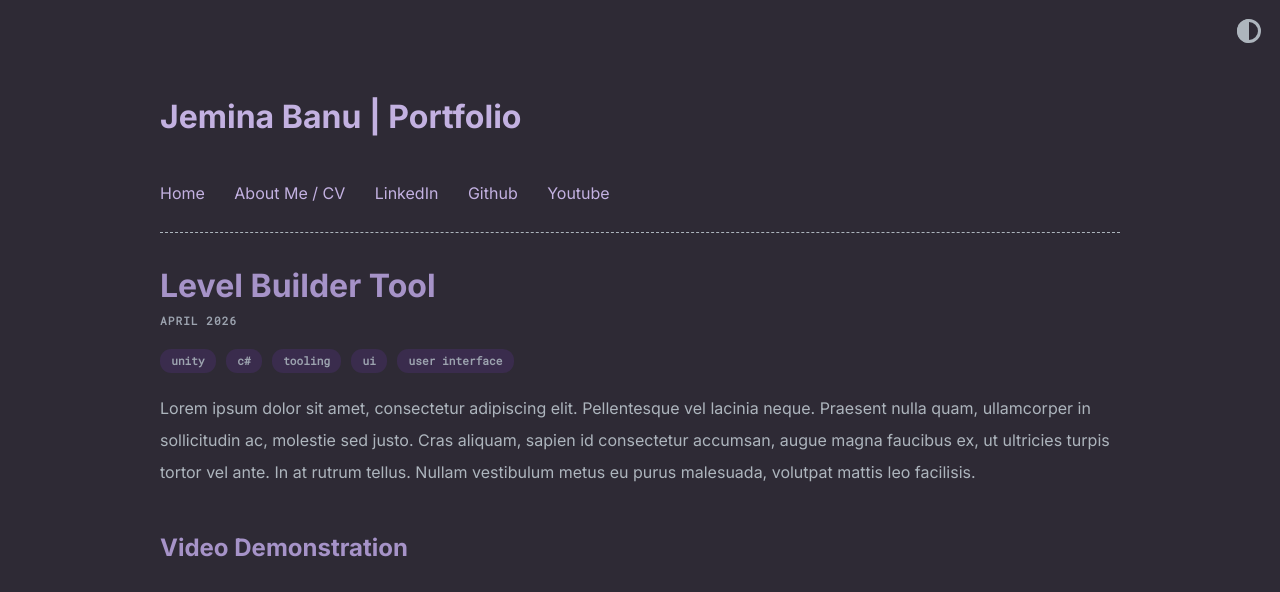
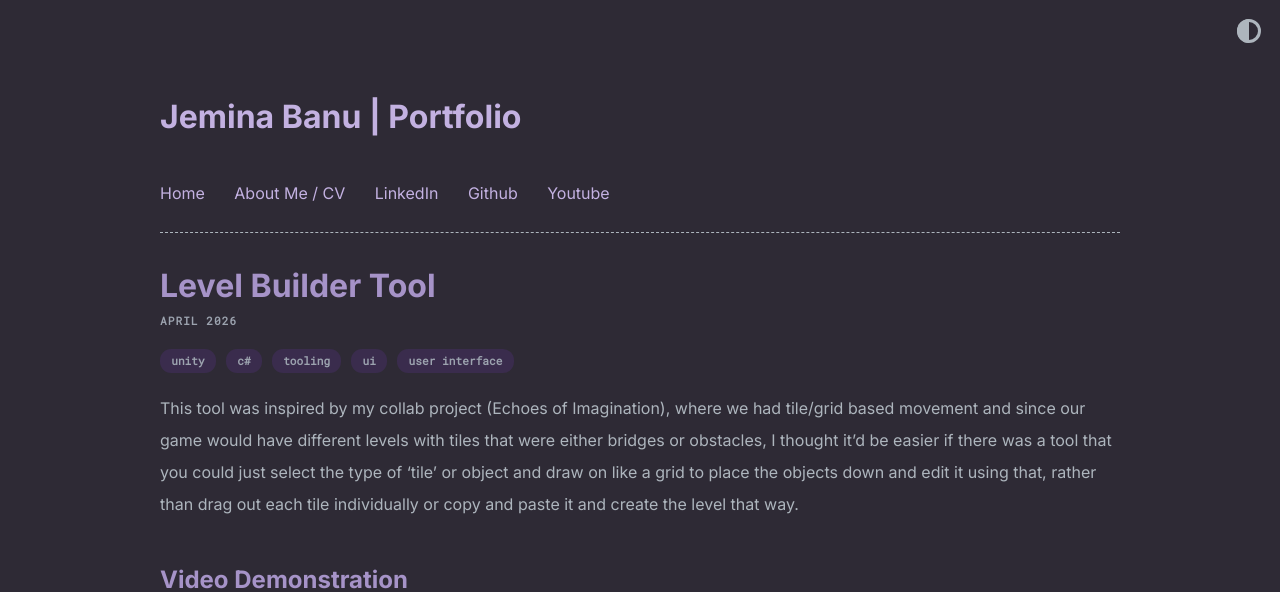
Before and after one commit to Jem-exe/jem-exe.github.io, a Jekyll site: the page built from _posts/2026-04-21-level-builder-tool.md, in a window 1280 px wide. Shown: the top 592 px of the page. Built offline with Jekyll 4.4.1, drawn with Linux system fonts in a browser that asks for light colours; grey boxes are pictures that could not be loaded.

```diff
--- a/_posts/2026-04-21-level-builder-tool.md
+++ b/_posts/2026-04-21-level-builder-tool.md
@@ -4,8 +4,8 @@ title: "Level Builder Tool"
 tags: [Unity, C#, Tooling, UI, User Interface]
 ---
 
-Lorem ipsum dolor sit amet, consectetur adipiscing elit. Pellentesque vel lacinia neque. Praesent nulla quam, ullamcorper in sollicitudin ac, molestie sed justo. Cras aliquam, sapien id consectetur accumsan, augue magna faucibus ex, ut ultricies turpis tortor vel ante. In at rutrum tellus. Nullam vestibulum metus eu purus malesuada, volutpat mattis leo facilisis.
+This tool was inspired by my collab project (Echoes of Imagination), where we had tile/grid based movement and since our game would have different levels with tiles that were either bridges or obstacles, I thought it'd be easier if there was a tool that you could just select the type of 'tile' or object and draw on like a grid to place the objects down and edit it using that, rather than drag out each tile individually or copy and paste it and create the level that way.
 
 ## Video Demonstration
 
-<iframe width="560" height="315" src="https://www.youtube.com/watch?v=9IExoVOwQos" frameborder="0" allowfullscreen></iframe>
+<iframe width="240" height="180" src="https://www.youtube.com/embed/9IExoVOwQos" title="Tools Development   Level Design Tool Showcase" frameborder="0" allow="accelerometer; autoplay; clipboard-write; encrypted-media; gyroscope; picture-in-picture; web-share" referrerpolicy="strict-origin-when-cross-origin" allowfullscreen></iframe>
```
Also changed, not shown: _posts/2026-04-21-echoes-of-imagination.md (+1 -4 lines).
